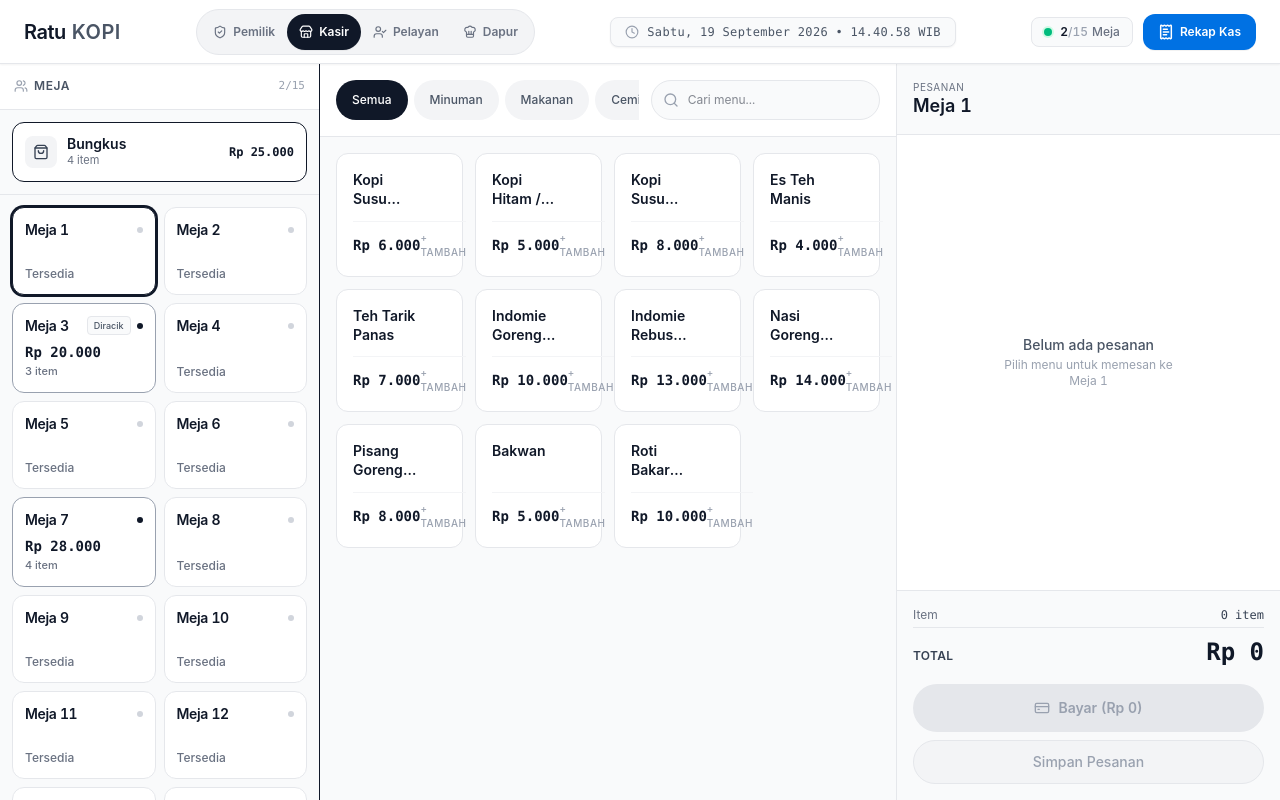
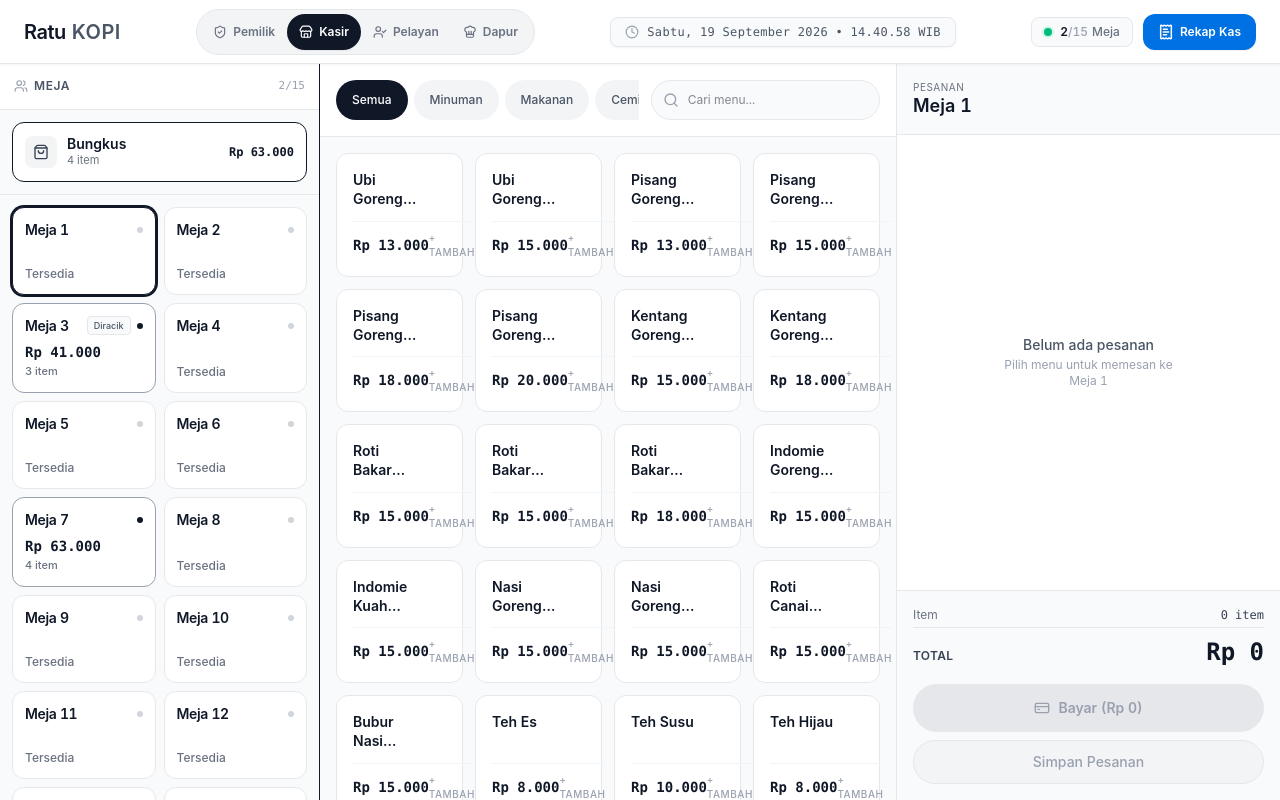
Before and after one commit to WageFolabessy/pos-warkop, a Next.js app: page / in a window 1280 px wide. Built offline with nearby package versions, Linux system fonts and the light colour scheme.

Commit message:
update: menu lengkap Ratu Kopi (makanan & minuman) sesuai menu asli

```diff
--- a/data/menu.ts
+++ b/data/menu.ts
@@ -1,86 +1,345 @@
 import { MenuItem } from '@/types/pos';
 
 export const MENU_ITEMS: MenuItem[] = [
-  // Minuman
+  // ========================
+  // MAKANAN
+  // ========================
+
+  // Ubi Goreng
   {
-    id: 'kopi-susu-panas',
-    name: 'Kopi Susu Panas',
-    price: 6000,
+    id: 'ubi-goreng-polos',
+    name: 'Ubi Goreng Polos',
+    price: 13000,
+    category: 'makanan',
+    iconName: 'Flame',
+  },
+  {
+    id: 'ubi-goreng-balado',
+    name: 'Ubi Goreng Balado',
+    price: 15000,
+    category: 'makanan',
+    iconName: 'Flame',
+  },
+
+  // Pisang Goreng
+  {
+    id: 'pisang-goreng-polos',
+    name: 'Pisang Goreng Polos',
+    price: 13000,
+    category: 'makanan',
+    iconName: 'Flame',
+  },
+  {
+    id: 'pisang-goreng-keju-susu',
+    name: 'Pisang Goreng Keju Susu',
+    price: 15000,
+    category: 'makanan',
+    iconName: 'Flame',
+  },
+  {
+    id: 'pisang-goreng-coklat-susu',
+    name: 'Pisang Goreng Coklat Susu',
+    price: 18000,
+    category: 'makanan',
+    iconName: 'Flame',
+  },
+  {
+    id: 'pisang-goreng-keju-coklat-susu',
+    name: 'Pisang Goreng Keju + Coklat Susu',
+    price: 20000,
+    category: 'makanan',
+    iconName: 'Flame',
+  },
+
+  // Kentang Goreng
+  {
+    id: 'kentang-goreng-potong-polos',
+    name: 'Kentang Goreng Potong Polos',
+    price: 15000,
+    category: 'makanan',
+    iconName: 'Flame',
+  },
+  {
+    id: 'kentang-goreng-keju',
+    name: 'Kentang Goreng Keju',
+    price: 18000,
+    category: 'makanan',
+    iconName: 'Flame',
+  },
+
+  // Roti Bakar
+  {
+    id: 'roti-bakar-keju-susu',
+    name: 'Roti Bakar Keju Susu',
+    price: 15000,
+    category: 'makanan',
+    iconName: 'Sandwich',
+  },
+  {
+    id: 'roti-bakar-coklat-susu',
+    name: 'Roti Bakar Coklat Susu',
+    price: 15000,
+    category: 'makanan',
+    iconName: 'Sandwich',
+  },
+  {
+    id: 'roti-bakar-keju-coklat-susu',
+    name: 'Roti Bakar Keju + Coklat Susu',
+    price: 18000,
+    category: 'makanan',
+    iconName: 'Sandwich',
+  },
+
+  // Indomie
+  {
+    id: 'indomie-goreng-telur-sayur',
+    name: 'Indomie Goreng Telur Sayur',
+    price: 15000,
+    category: 'makanan',
+    iconName: 'UtensilsCrossed',
+  },
+  {
+    id: 'indomie-kuah-telur-sayur',
+    name: 'Indomie Kuah Telur Sayur',
+    price: 15000,
+    category: 'makanan',
+    iconName: 'Soup',
+  },
+
+  // Nasi Goreng
+  {
+    id: 'nasi-goreng-telur',
+    name: 'Nasi Goreng + Telur',
+    price: 15000,
+    category: 'makanan',
+    iconName: 'ChefHat',
+  },
+  {
+    id: 'nasi-goreng-kampung-telur',
+    name: 'Nasi Goreng Kampung + Telur',
+    price: 15000,
+    category: 'makanan',
+    iconName: 'ChefHat',
+  },
+
+  // Lainnya
+  {
+    id: 'roti-canai-keju-susu',
+    name: 'Roti Canai Keju Susu',
+    price: 15000,
+    category: 'makanan',
+    iconName: 'Sandwich',
+  },
+  {
+    id: 'bubur-nasi-special',
+    name: 'Bubur Nasi Special',
+    price: 15000,
+    category: 'makanan',
+    iconName: 'Soup',
+  },
+
+  // ========================
+  // MINUMAN - TEH
+  // ========================
+  {
+    id: 'teh-es',
+    name: 'Teh Es',
+    price: 8000,
+    category: 'minuman',
+    iconName: 'GlassWater',
+  },
+  {
+    id: 'teh-susu',
+    name: 'Teh Susu',
+    price: 10000,
+    category: 'minuman',
+    iconName: 'GlassWater',
+  },
+  {
+    id: 'teh-hijau',
+    name: 'Teh Hijau',
+    price: 8000,
+    category: 'minuman',
+    iconName: 'GlassWater',
+  },
+  {
+    id: 'teh-hijau-susu',
+    name: 'Teh Hijau Susu',
+    price: 10000,
+    category: 'minuman',
+    iconName: 'GlassWater',
+  },
+  {
+    id: 'lemon-tea',
+    name: 'Lemon Tea',
+    price: 10000,
+    category: 'minuman',
+    iconName: 'GlassWater',
+  },
+  {
+    id: 'leci-tea',
+    name: 'Leci Tea',
+    price: 8000,
+    category: 'minuman',
+    iconName: 'GlassWater',
+  },
+
+  // MINUMAN - KOPI
+  {
+    id: 'kopi-saring',
+    name: 'Kopi Saring',
+    price: 8000,
     category: 'minuman',
     iconName: 'Coffee',
   },
   {
-    id: 'kopi-hitam',
-    name: 'Kopi Hitam / Kopi O',
-    price: 5000,
+    id: 'kopi-bubuk',
+    name: 'Kopi Bubuk',
+    price: 8000,
     category: 'minuman',
     iconName: 'Coffee',
   },
   {
-    id: 'kopi-susu-dingin',
-    name: 'Kopi Susu Dingin',
-    price: 8000,
+    id: 'kopi-es',
+    name: 'Kopi Es',
+    price: 10000,
     category: 'minuman',
-    iconName: 'CupSoda',
+    iconName: 'Coffee',
   },
   {
-    id: 'es-teh-manis',
-    name: 'Es Teh Manis',
-    price: 4000,
+    id: 'cappucino-susu',
+    name: 'Cappucino Susu',
+    price: 13000,
+    category: 'minuman',
+    iconName: 'Coffee',
+  },
+  {
+    id: 'milo-susu',
+    name: 'Milo Susu',
+    price: 13000,
+    category: 'minuman',
+    iconName: 'Coffee',
+  },
+
+  // MINUMAN - JERUK
+  {
+    id: 'jeruk-besar',
+    name: 'Jeruk Besar',
+    price: 13000,
     category: 'minuman',
     iconName: 'GlassWater',
   },
   {
-    id: 'teh-tarik-panas',
-    name: 'Teh Tarik Panas',
-    price: 7000,
+    id: 'jeruk-kecil',
+    name: 'Jeruk Kecil',
+    price: 8000,
+    category: 'minuman',
+    iconName: 'GlassWater',
+  },
+
+  // MINUMAN - CINCAU
+  {
+    id: 'cincau-ori',
+    name: 'Cincau Ori',
+    price: 5000,
+    category: 'minuman',
+    iconName: 'GlassWater',
+  },
+  {
+    id: 'cincau-susu',
+    name: 'Cincau Susu',
+    price: 8000,
+    category: 'minuman',
+    iconName: 'GlassWater',
+  },
+
+  // MINUMAN - JAHE
+  {
+    id: 'jahe-gula-merah-ori',
+    name: 'Jahe + Gula Merah Ori',
+    price: 13000,
+    category: 'minuman',
+    iconName: 'Sparkles',
+  },
+  {
+    id: 'jahe-susu',
+    name: 'Jahe + Susu',
+    price: 13000,
+    category: 'minuman',
+    iconName: 'Sparkles',
+  },
+  {
+    id: 'jahe-gula-merah-lemon',
+    name: 'Jahe + Gula Merah + Lemon',
+    price: 15000,
     category: 'minuman',
     iconName: 'Sparkles',
   },
 
-  // Makanan
+  // MINUMAN - AIR KELAPA
   {
-    id: 'indomie-goreng-telur',
-    name: 'Indomie Goreng Telur',
-    price: 10000,
-    category: 'makanan',
-    iconName: 'UtensilsCrossed',
+    id: 'air-kelapa-utuh',
+    name: 'Air Kelapa Utuh',
+    price: 15000,
+    category: 'minuman',
+    iconName: 'GlassWater',
   },
   {
-    id: 'indomie-rebus-telur-kornet',
-    name: 'Indomie Rebus Telur Kornet',
-    price: 13000,
-    category: 'makanan',
-    iconName: 'Soup',
+    id: 'air-kelapa-susu',
+    name: 'Air Kelapa Susu',
+    price: 18000,
+    category: 'minuman',
+    iconName: 'GlassWater',
   },
   {
-    id: 'nasi-goreng-kampung',
-    name: 'Nasi Goreng Kampung',
-    price: 14000,
-    category: 'makanan',
-    iconName: 'ChefHat',
+    id: 'air-kelapa-susu-es',
+    name: 'Air Kelapa Susu Es',
+    price: 20000,
+    category: 'minuman',
+    iconName: 'GlassWater',
   },
 
-  // Cemilan
+  // MINUMAN - LAINNYA
   {
-    id: 'pisang-goreng-srikaya',
-    name: 'Pisang Goreng Srikaya',
-    price: 8000,
-    category: 'cemilan',
-    iconName: 'Flame',
+    id: 'extra-joss-susu',
+    name: 'Extra Joss + Susu',
+    price: 13000,
+    category: 'minuman',
+    iconName: 'Sparkles',
   },
   {
-    id: 'bakwan-pontianak',
-    name: 'Bakwan',
-    price: 5000,
-    category: 'cemilan',
-    iconName: 'Cookie',
+    id: 'air-mineral',
+    name: 'Air Mineral',
+    price: 8000,
+    category: 'minuman',
+    iconName: 'GlassWater',
   },
   {
-    id: 'roti-bakar-cokelat-keju',
-    name: 'Roti Bakar Cokelat Keju',
-    price: 10000,
-    category: 'cemilan',
-    iconName: 'Sandwich',
+    id: 'air-putih-es',
+    name: 'Air Putih Es',
+    price: 3000,
+    category: 'minuman',
+    iconName: 'GlassWater',
+  },
+  {
+    id: 'es-batu',
+    name: 'Es Batu',
+    price: 3000,
+    category: 'minuman',
+    iconName: 'GlassWater',
+  },
+  {
+    id: 'air-kacang-hijau',
+    name: 'Air Kacang Hijau',
+    price: 13000,
+    category: 'minuman',
+    iconName: 'GlassWater',
+  },
+  {
+    id: 'es-timun-serut',
+    name: 'Es Timun Serut',
+    price: 13000,
+    category: 'minuman',
+    iconName: 'GlassWater',
   },
 ];
```
